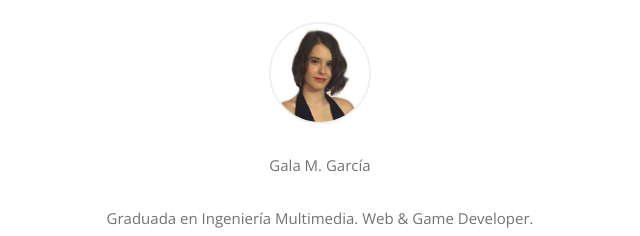
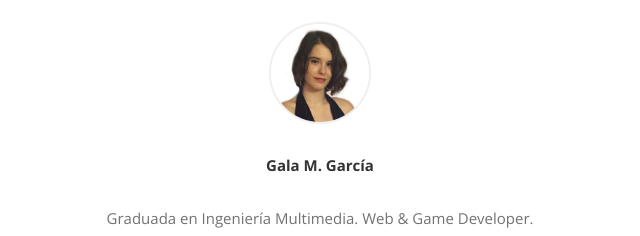
Before and after one commit to i-Gala/epilepsia_dca, a plain HTML site: page index.html in a window 1280 px wide. Shown: the part 1826-2062 px from the top of the page, 320-960 px from the left. Drawn offline with nearby package versions, Linux system fonts and the light colour scheme.

Commit message:
Update main.css

```diff
--- a/css/main.css
+++ b/css/main.css
@@ -381,3 +381,12 @@ footer {
     color: #34495E;
     font-size: 14px;
 }
+.gala {
+    color: #333;
+    padding-bottom: 0;
+    text-transform: capitalize;
+    font-weight: bold;
+}
+.iam {
+    margin-top: 0px !important;
+}
```
